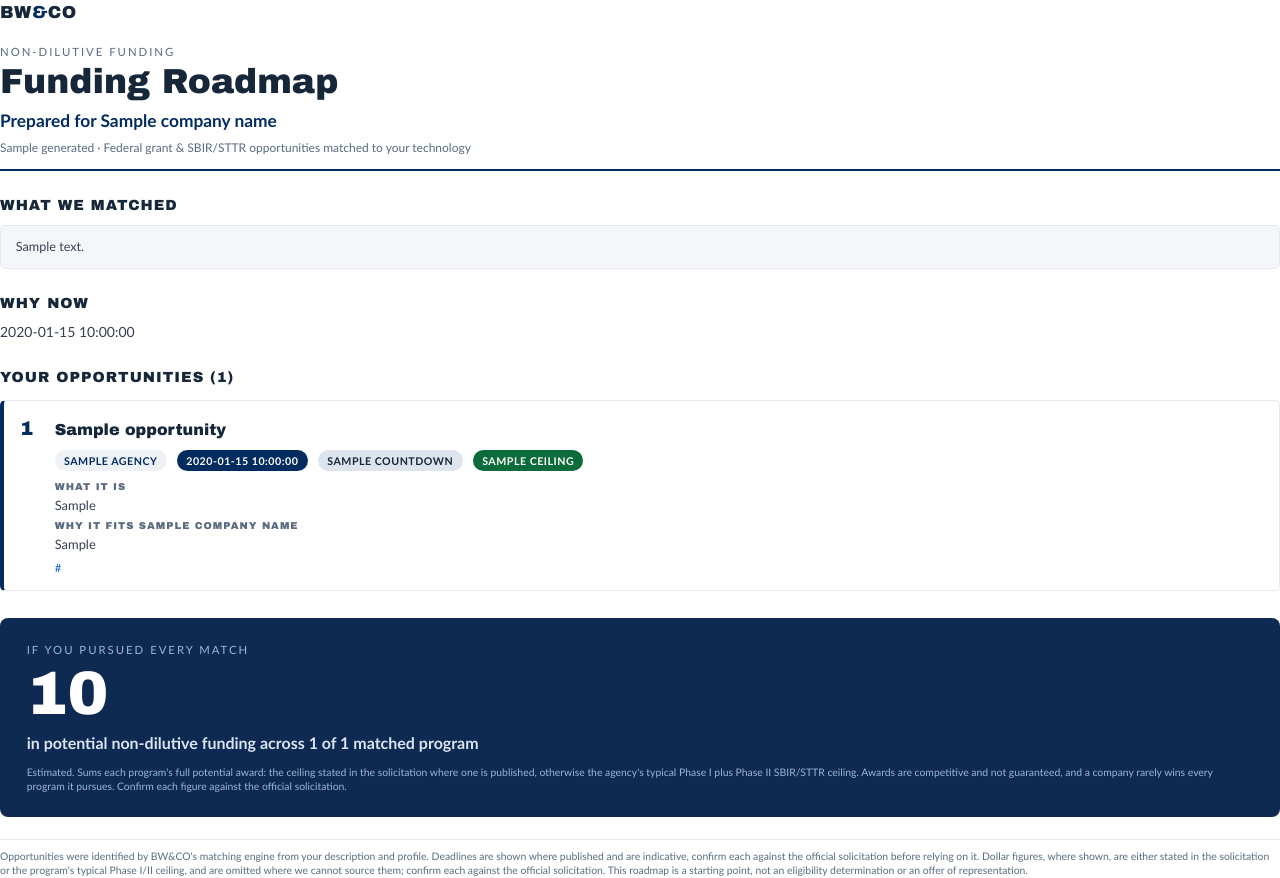
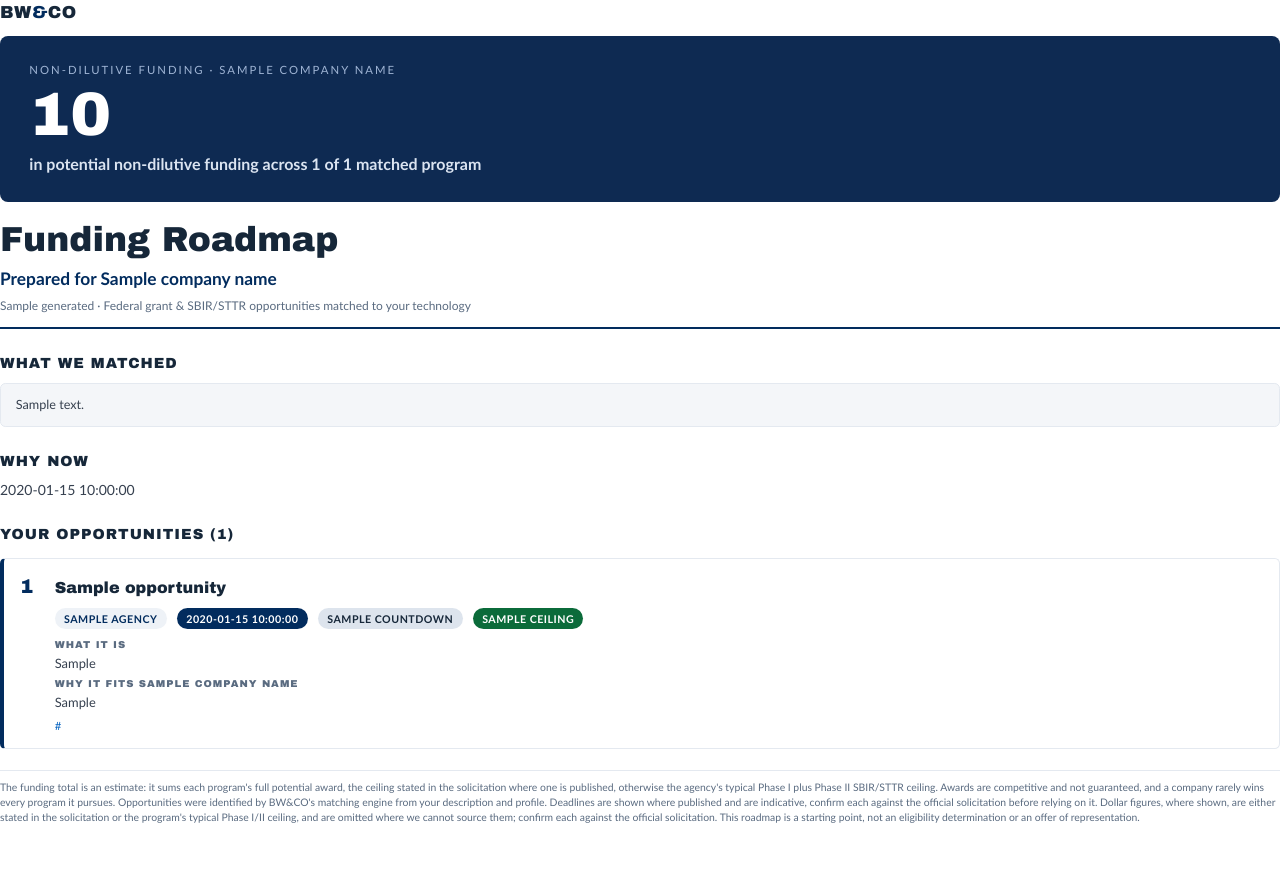
Before and after one commit to 3miltetris/matcher-public, a Python web app: template src/modules/roadmap/templates/roadmap.html.j2 in a window 1280 px wide. After the commit the page ends 823 px from the top, so only its background shows below. Run offline with Jinja, Linux system fonts and the light colour scheme; the template is opened without the code that fills it: most values are stand-ins (such as "Sample title", 1, 10 or a date in 2020).

Commit message:
Roadmap: lead with the funding total (hero at top)
Move the funding-totals band from after the opportunities to the top, as a navy
hero under the wordmark (eyebrow "Non-Dilutive Funding · <company>", big $, "in
potential non-dilutive funding across N programs"), matching the example. Cover
title block follows; the estimate caveat moves into the bottom disclaimer. The
"Non-Dilutive Funding" eyebrow falls back to the cover when there are no totals.

Co-Authored-By: Claude Opus 4.8 <noreply@anthropic.com>

```diff
--- a/src/modules/roadmap/templates/roadmap.html.j2
+++ b/src/modules/roadmap/templates/roadmap.html.j2
@@ -78,8 +78,9 @@
   .opp-link { font-size: 8.5pt; margin-top: 5pt; }
   .opp-link a { color: #0563C1; text-decoration: none; word-break: break-all; }
 
+  .topmark { margin-bottom: 8pt; }
   .totals {
-    background: #0E2A52; border-radius: 6pt; padding: 18pt 20pt; margin: 20pt 0 4pt;
+    background: #0E2A52; border-radius: 6pt; padding: 20pt 22pt; margin: 0 0 14pt;
     color: #FFFFFF; break-inside: avoid; page-break-inside: avoid;
   }
   .totals-eyebrow {
@@ -103,9 +104,20 @@
 </head>
 <body>
 
+  <div class="wordmark topmark">BW<span class="amp">&amp;</span>CO</div>
+
+  {% if totals %}
+  <div class="totals">
+    <div class="totals-eyebrow">Non-Dilutive Funding{% if company_name %} &middot; {{ company_name }}{% endif %}</div>
+    <div class="totals-amount">{{ totals.amount_display }}</div>
+    <div class="totals-sub">in potential non-dilutive funding
+      {%- if totals.all_counted %} across {{ totals.n_programs }} program{{ 's' if totals.n_programs != 1 else '' }}
+      {%- else %} across {{ totals.n_programs }} of {{ totals.n_total }} matched program{{ 's' if totals.n_total != 1 else '' }}{% endif %}</div>
+  </div>
+  {% endif %}
+
   <div class="cover">
-    <div class="wordmark">BW<span class="amp">&amp;</span>CO</div>
-    <div class="eyebrow">Non-Dilutive Funding</div>
+    {% if not totals %}<div class="eyebrow">Non-Dilutive Funding</div>{% endif %}
     <h1>Funding Roadmap</h1>
     <div class="for">Prepared for {{ company_name }}</div>
     <div class="meta">{{ generated }} &middot; Federal grant &amp; SBIR/STTR opportunities matched to your technology</div>
@@ -153,21 +165,12 @@
   </div>
   {% endfor %}
 
-  {% if totals %}
-  <div class="totals">
-    <div class="totals-eyebrow">If you pursued every match</div>
-    <div class="totals-amount">{{ totals.amount_display }}</div>
-    <div class="totals-sub">in potential non-dilutive funding
-      {%- if totals.all_counted %} across {{ totals.n_programs }} program{{ 's' if totals.n_programs != 1 else '' }}
-      {%- else %} across {{ totals.n_programs }} of {{ totals.n_total }} matched program{{ 's' if totals.n_total != 1 else '' }}{% endif %}</div>
-    <div class="totals-note">Estimated. Sums each program's full potential award: the ceiling stated in the
-      solicitation where one is published, otherwise the agency's typical Phase I plus Phase II SBIR/STTR
-      ceiling. Awards are competitive and not guaranteed, and a company rarely wins every program it pursues.
-      Confirm each figure against the official solicitation.</div>
-  </div>
-  {% endif %}
-
   <div class="disclaimer">
+    {% if totals %}The funding total is an estimate: it sums each program's full potential award, the
+    ceiling stated in the solicitation where one is published, otherwise the agency's typical Phase I plus
+    Phase II SBIR/STTR ceiling. Awards are competitive and not guaranteed, and a company rarely wins every
+    program it pursues.
+    {% endif %}
     Opportunities were identified by BW&amp;CO's matching engine from your
     description{% if profile_summary %} and profile{% endif %}. Deadlines are shown where published and
     are indicative, confirm each against the official solicitation before relying on it. Dollar figures,
```
